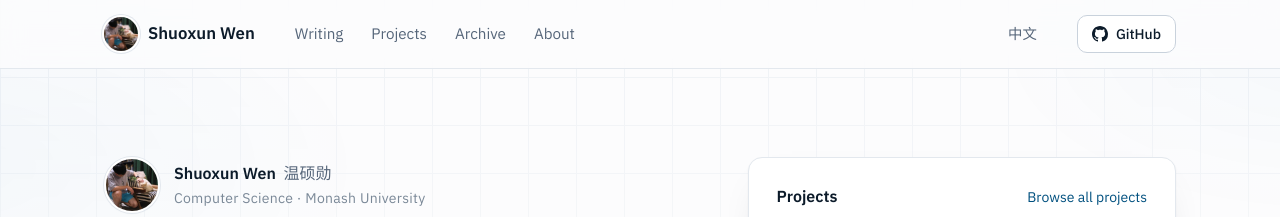
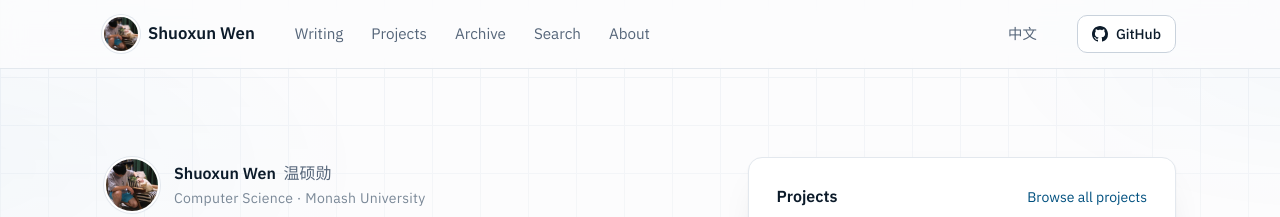
Before and after one commit to Waldo0926/waldo0926.github.io, a Jekyll site: the page built from index.html, in a window 1280 px wide. Shown: the top 217 px of the page. Built offline with Jekyll 4.4.1, drawn with Linux system fonts in a browser that asks for light colours.

Commit message:
feat(blog): link full-text article search from header

```diff
--- a/_layouts/default.html
+++ b/_layouts/default.html
@@ -38,6 +38,7 @@
         <a href="{{ t.home | append: '#writing' | relative_url }}">{{ t.nav_writing }}</a>
         <a href="{{ t.home | append: '#projects' | relative_url }}">{{ t.nav_projects }}</a>
         <a href="{% if lang == 'zh-Hans' %}{{ '/zh/projects/' | relative_url }}{% else %}{{ '/projects/' | relative_url }}{% endif %}">{{ t.nav_archive }}</a>
+        <a href="{% if lang == 'zh-Hans' %}{{ '/zh/search/' | relative_url }}{% else %}{{ '/search/' | relative_url }}{% endif %}">{{ t.nav_search }}</a>
         <a href="{{ t.about | relative_url }}">{{ t.nav_about }}</a>
       </nav>
       {%- if alt_url %}
```
